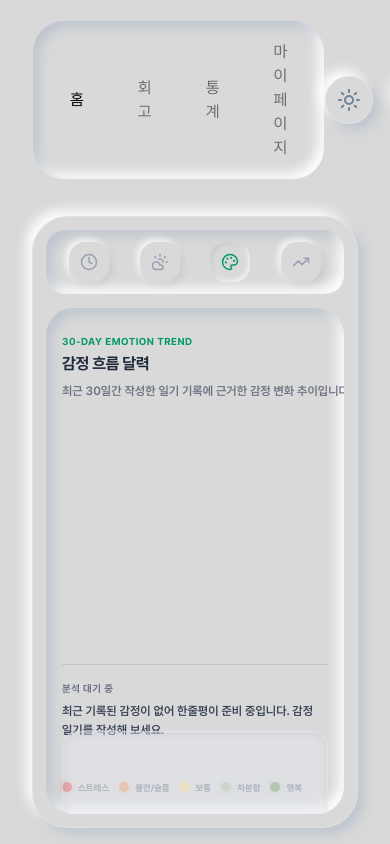
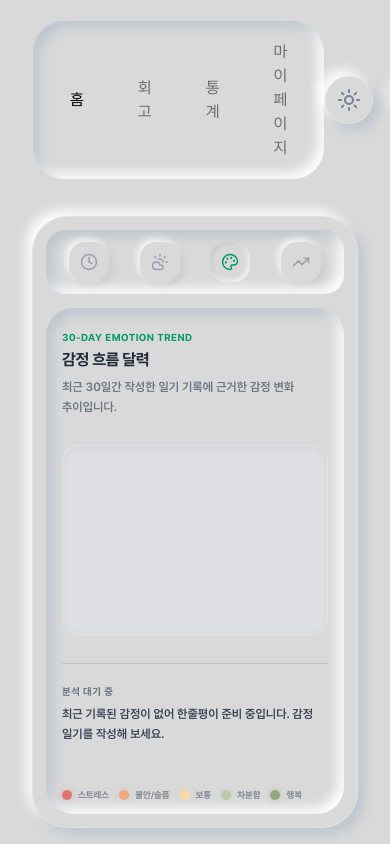
Before and after one commit to SSG-ureca/Oasis25-Frontend, a React (Vite) app: page /stats in a window 390 px wide. Both pictures are taken after a click on the button 230 px from the left and 262 px from the top of the page. Built offline with nearby package versions, Linux system fonts and the light colour scheme; no server answers.

Commit message:
style: 태블릿/모바일 경계면 반응형 최적화

```diff
--- a/src/components/stats/EmotionCalendar.tsx
+++ b/src/components/stats/EmotionCalendar.tsx
@@ -102,58 +102,23 @@ export const EmotionCalendar = ({ diaryScores }: EmotionCalendarProps) => {
   const summary = getEmotionSummary();
 
   return (
-    <div className="w-full h-full flex flex-col md:flex-row justify-between gap-6 relative emotion-calendar-container">
-      <div className="flex flex-col justify-between h-full py-1 z-10 space-y-6 md:w-[32%] shrink-0">
-        {/* 상단: 타이틀 영역 */}
-        <div className="space-y-1.5">
+    <div className="w-full h-auto md:h-full grid grid-cols-1 md:grid-cols-[29%_66%] md:grid-rows-[auto_1fr] justify-between gap-6 relative emotion-calendar-container">
+
+      {/* 1. 타이틀 영역 (좌측 상단 고정) */}
+      <div className="space-y-1.5 md:col-start-1 md:row-start-1">
         <span className="text-[10px] uppercase tracking-wider font-extrabold text-emerald-600">
           30-Day Emotion Trend
         </span>
         <h2 className="text-base sm:text-lg font-extrabold text-gray-800 tracking-tight">
           감정 흐름 달력
         </h2>
-          <p className="text-xs sm:text-sm font-semibold text-gray-500 leading-relaxed whitespace-nowrap">
+        <p className="text-xs sm:text-sm font-semibold text-gray-500 leading-relaxed break-keep whitespace-normal lg:whitespace-nowrap">
           최근 30일간 작성한 일기 기록에 근거한 감정 변화 추이입니다.
         </p>
       </div>
 
-        {/* 하단 영역: 한줄평 요약과 범례를 함께 묶어 아래로 배치 */}
-        <div className="space-y-4">
-          {/* 한 달 감정 요약 순수 텍스트 */}
-          <div className="pt-4 border-t border-black/10 space-y-1.5 pb-2">
-            <span className={`text-[10px] font-extrabold uppercase tracking-wider block ${summary.labelColor}`}>{summary.label}</span>
-            <p className="text-xs sm:text-sm font-semibold text-gray-700 leading-relaxed break-keep">
-              {summary.text}
-            </p>
-          </div>
-
-          {/* 감정 범례 목록 (경계선 색상 border-black/10으로 일치화) */}
-          <div className="flex flex-wrap md:flex-col gap-2.5 pt-4 md:border-t border-black/10 text-[9px] sm:text-[10px] font-bold text-gray-500/80">
-            <div className="flex items-center gap-1.5 shrink-0">
-              <span className="w-2.5 h-2.5 rounded-full bg-[#e65959]/80 shadow-[0_0_6px_rgba(230,89,89,0.3)]" />
-              <span>스트레스</span>
-            </div>
-            <div className="flex items-center gap-1.5 shrink-0">
-              <span className="w-2.5 h-2.5 rounded-full bg-[#f19a6c]/80 shadow-[0_0_6px_rgba(241,154,108,0.3)]" />
-              <span>불안/슬픔</span>
-            </div>
-            <div className="flex items-center gap-1.5 shrink-0">
-              <span className="w-2.5 h-2.5 rounded-full bg-[#fcdb94]/80 shadow-[0_0_6px_rgba(252,219,148,0.3)]" />
-              <span>보통</span>
-            </div>
-            <div className="flex items-center gap-1.5 shrink-0">
-              <span className="w-2.5 h-2.5 rounded-full bg-[#b3c69f]/80 shadow-[0_0_6px_rgba(179,198,159,0.3)]" />
-              <span>차분함</span>
-            </div>
-            <div className="flex items-center gap-1.5 shrink-0">
-              <span className="w-2.5 h-2.5 rounded-full bg-[#7d9c68]/80 shadow-[0_0_6px_rgba(125,156,104,0.3)]" />
-              <span>행복</span>
-            </div>
-          </div>
-        </div>
-      </div>
-
-      <div className="flex-1 flex items-center justify-center py-1 z-10 w-full min-h-0">
+      {/* 2. 감정달력 그리드판 (모바일에서는 타이틀 바로 아래(2번째), 데스크톱에서는 우측 전체 영역 차지) */}
+      <div className="flex-1 flex items-center justify-center py-1 z-10 w-full min-h-0 md:col-start-2 md:row-span-2 md:self-center">
         <div className="w-full max-w-[300px] md:max-w-[480px] aspect-[7/5] grid grid-cols-7 gap-0 rounded-[16px] overflow-hidden bg-[#e5e9f0]/45 shadow-[inset_0_2px_8px_rgba(0,0,0,0.06)] border border-gray-200/30 p-1 relative emotion-grid-container">
           {hoveredCell !== null && (
             <div
@@ -201,6 +166,41 @@ export const EmotionCalendar = ({ diaryScores }: EmotionCalendarProps) => {
         </div>
       </div>
 
+      {/* 3. 하단 영역: 한줄평 요약과 범례 (모바일에서는 맨 마지막(3번째), 데스크톱에서는 좌측 하단 고정) */}
+      <div className="space-y-4 md:col-start-1 md:row-start-2 md:self-end">
+        {/* 한 달 감정 요약 순수 텍스트 */}
+        <div className="pt-5 border-t border-black/10 space-y-1.5 pb-3">
+          <span className={`text-[10px] font-extrabold uppercase tracking-wider block ${summary.labelColor}`}>{summary.label}</span>
+          <p className="text-xs sm:text-sm font-semibold text-gray-700 leading-relaxed break-keep">
+            {summary.text}
+          </p>
+        </div>
+
+        {/* 감정 범례 목록 */}
+        <div className="flex flex-wrap md:flex-col gap-2.5 pt-4 md:border-t border-black/10 text-[9px] sm:text-[10px] font-bold text-gray-500/80">
+          <div className="flex items-center gap-1.5 shrink-0">
+            <span className="w-2.5 h-2.5 rounded-full bg-[#e65959]/80 shadow-[0_0_6px_rgba(230,89,89,0.3)]" />
+            <span>스트레스</span>
+          </div>
+          <div className="flex items-center gap-1.5 shrink-0">
+            <span className="w-2.5 h-2.5 rounded-full bg-[#f19a6c]/80 shadow-[0_0_6px_rgba(241,154,108,0.3)]" />
+            <span>불안/슬픔</span>
+          </div>
+          <div className="flex items-center gap-1.5 shrink-0">
+            <span className="w-2.5 h-2.5 rounded-full bg-[#fcdb94]/80 shadow-[0_0_6px_rgba(252,219,148,0.3)]" />
+            <span>보통</span>
+          </div>
+          <div className="flex items-center gap-1.5 shrink-0">
+            <span className="w-2.5 h-2.5 rounded-full bg-[#b3c69f]/80 shadow-[0_0_6px_rgba(179,198,159,0.3)]" />
+            <span>차분함</span>
+          </div>
+          <div className="flex items-center gap-1.5 shrink-0">
+            <span className="w-2.5 h-2.5 rounded-full bg-[#7d9c68]/80 shadow-[0_0_6px_rgba(125,156,104,0.3)]" />
+            <span>행복</span>
+          </div>
+        </div>
+      </div>
+
       {hoveredCell !== null && (
         <div
           className="absolute pointer-events-none bg-white/35 backdrop-blur-md border border-white/40 text-gray-800 rounded-xl px-3 py-1.5 text-[9px] font-bold shadow-[0_8px_20px_rgba(0,0,0,0.06)] z-50 flex flex-col items-center whitespace-nowrap transition-[left,top] duration-[400ms] ease-out"
--- a/src/pages/StatsPage.tsx
+++ b/src/pages/StatsPage.tsx
@@ -91,11 +91,11 @@ export const StatsPage = () => {
               <div className="w-1.5 h-1.5 rounded-full bg-gray-400/40 hidden md:block" />
             </Panel>
 
-            {/* 우측/하단 디테일 분석 캔버스 */}
+            {/* 우측/하단 디테일 분석 캔버스 (모바일에서 넘치면 스크롤되도록 overflow-y-auto 적용) */}
             <Panel
               variant="neumorphism"
               inset
-              className="flex-1 h-full rounded-[28px] p-4 sm:p-6 md:p-8 flex flex-col min-h-0 justify-between relative overflow-hidden"
+              className="flex-1 h-full rounded-[28px] p-4 sm:p-6 md:p-8 flex flex-col min-h-0 justify-between relative overflow-y-auto md:overflow-hidden"
             >
               {loading ? (
                 <div className="w-full h-full flex flex-col items-center justify-center text-gray-500 font-bold text-sm">
@@ -130,7 +130,7 @@ export const StatsPage = () => {
                       <div className="z-10 space-y-1.5">
                         <span className="text-[10px] uppercase tracking-wider font-extrabold text-emerald-600">30-Day Monthly Trend</span>
                         <h2 className="text-base sm:text-lg font-extrabold text-gray-800 tracking-tight">30일 몰입도 변화 트렌드</h2>
-                        <p className="text-xs sm:text-sm font-semibold text-gray-600 leading-relaxed whitespace-nowrap">
+                        <p className="text-xs sm:text-sm font-semibold text-gray-600 leading-relaxed break-keep whitespace-normal lg:whitespace-nowrap">
                           최근 30일 동안의 평균 집중 지표 추이가 점진적인 우상향의 안정적인 성장을 나타내고 있습니다.
                         </p>
                       </div>
```
Lines whose indentation alone changed are shown as unchanged.
